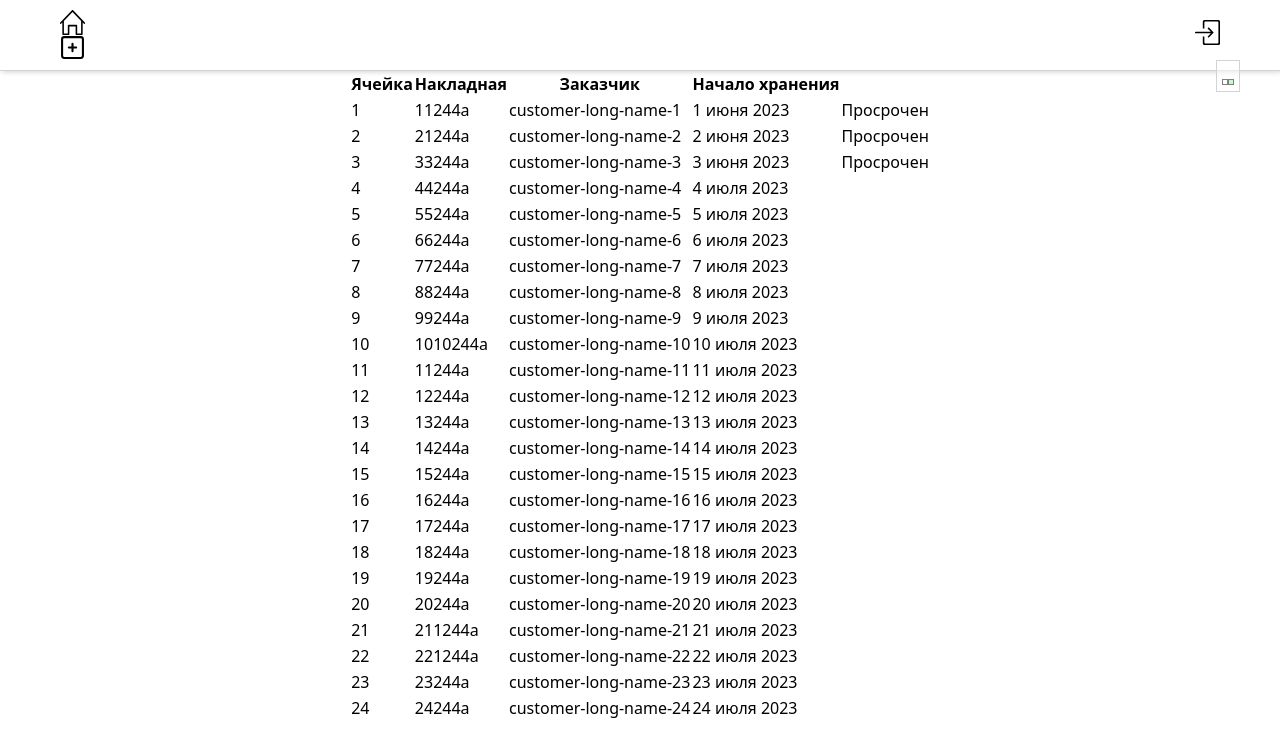
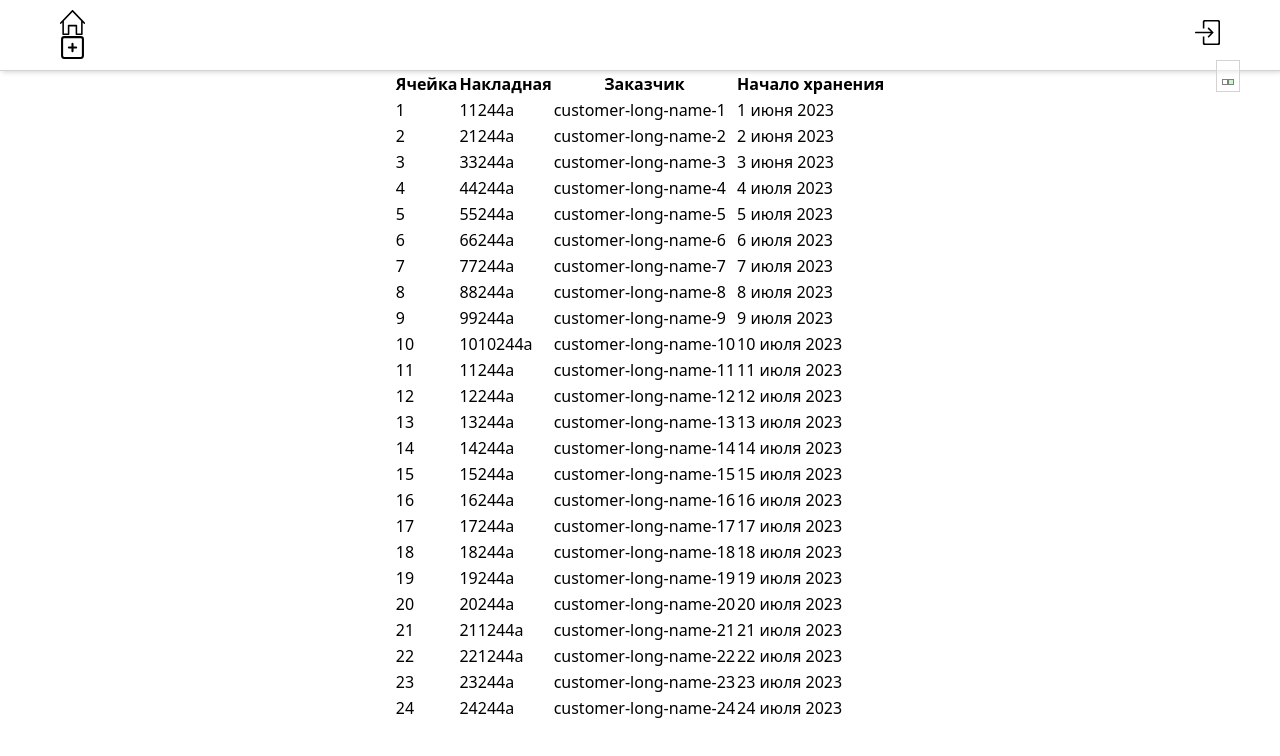
Before and after one commit to voroninadm/pet-box, a Vue app in the folder frontend/: page / in a window 1280 px wide. Both pictures are taken after a click on the button 1231 px from the left and 82 px from the top of the page. Shown: the top 756 px of the page. Built offline with nearby package versions, Linux system fonts and the light colour scheme.

Commit message:
fixed dates functions

```diff
--- a/frontend/src/common/constants.js
+++ b/frontend/src/common/constants.js
@@ -1,18 +1 @@
 export const totalDaysHolding = 7;
-
-export const daysInWeek = 7;
-
-export const months_ru = [
-  "Января",
-  "Февраля",
-  "Марта",
-  "Апреля",
-  "Мая",
-  "Июня",
-  "Июля",
-  "Августа",
-  "Сентября",
-  "Октября",
-  "Ноября",
-  "Декабря",
-];
--- a/frontend/src/common/helpers.js
+++ b/frontend/src/common/helpers.js
@@ -0,0 +1,20 @@
+import { totalDaysHolding } from "@/common/constants";
+
+import moment from "moment/dist/moment";
+import ru from "moment/dist/locale/ru";
+moment.updateLocale("ru", ru);
+
+export const normalizeData = (date) => {
+  return moment(date).format("D MMM YYYY");
+};
+
+export const isHoldingDateExpired = (date) => {
+  let now = moment();
+  let startHoldingDate = moment(date);
+  return now.diff(startHoldingDate, "days") > totalDaysHolding ? true : false;
+};
+
+export const deadlineDate = () => {
+  let startHoldingDate = moment();
+  return startHoldingDate.add("days", totalDaysHolding).format("D MMM YYYY");
+};
--- a/frontend/src/modules/HomeWithTable.vue
+++ b/frontend/src/modules/HomeWithTable.vue
@@ -1,21 +1,27 @@
 <template>
-  <table class="w-10/12 mt-5">
+  <table class="w-8/12 mt-5">
     <thead>
       <tr>
         <th class="w-1/12 p-2">Ячейка</th>
         <th class="w-1/12 p-2">Накладная</th>
         <th class="w-4/12 p-2">Заказчик</th>
         <th class="w-2/12 p-2">Начало хранения</th>
-        <th class="w-2/12 p-2"></th>
       </tr>
     </thead>
     <tbody>
-      <tr v-for="box in boxes" :key="box.id" class="border">
+      <tr
+        v-for="box in boxes"
+        :key="box.id"
+        class="border"
+        :class="{
+          'animate-pulse': isHoldingDateExpired(box.date_add),
+          'text-red-800': isHoldingDateExpired(box.date_add),
+        }"
+      >
         <td class="text-center border">{{ box.cell }}</td>
         <td class="text-center border">{{ box.invoice }}</td>
         <td class="text-center border">{{ box.customer }}</td>
-        <td class="text-center border">{{ date_add(box.date_add) }}</td>
-        <td class="text-center border text-red-300 animate-pulse">{{ isLateDate(box.date_add) }}</td>
+        <td class="text-center border">{{ normalizeData(box.date_add) }}</td>
       </tr>
     </tbody>
   </table>
@@ -23,19 +29,5 @@
 
 <script setup>
 import boxes from "@/mocks/boxes";
-import { totalDaysHolding } from "@/common/constants";
-
-import moment from "moment/dist/moment";
-import ru from "moment/dist/locale/ru";
-moment.locale("ru", ru);
-
-const date_add = (date) => {
-  return moment(date).format("D MMM YYYY");
-};
-
-const isLateDate = (date) => {
-  let now = moment();
-  let dateAdd = moment(date);
-  return now.diff(dateAdd, "days") > totalDaysHolding ? "Просрочен" : "";
-};
+import { normalizeData, isHoldingDateExpired } from "@/common/helpers";
 </script>
--- a/frontend/src/views/ProductCreate.vue
+++ b/frontend/src/views/ProductCreate.vue
@@ -18,11 +18,11 @@
           </label>
           <label class="flex justify-between">
             Начало хранения
-            <span>{{ currentDate() }}</span>
+            <span>{{ normalizeData() }}</span>
           </label>
           <label class="flex justify-between">
             Окончание хранения
-            <span>{{ weekAfterDate() }}</span>
+            <span>{{ deadlineDate() }}</span>
           </label>
           <small class="text-green-600 text-center my-1"
             >Товар хранится на складе не более
@@ -38,22 +38,8 @@
 </template>
 
 <script setup>
-import { months_ru, totalDaysHolding } from "@/common/constants";
-
-const currentDate = () => {
-  const date = new Date();
-  return (
-    date.getDate() + " " + months_ru[date.getMonth()] + " " + date.getFullYear()
-  );
-};
-
-const weekAfterDate = () => {
-  const date = new Date();
-  date.setDate(date.getDate() + totalDaysHolding);
-  return (
-    date.getDate() + " " + months_ru[date.getMonth()] + " " + date.getFullYear()
-  );
-};
+import { totalDaysHolding } from "@/common/constants";
+import { normalizeData, deadlineDate } from "@/common/helpers";
 </script>
 
 <style scoped>
```
